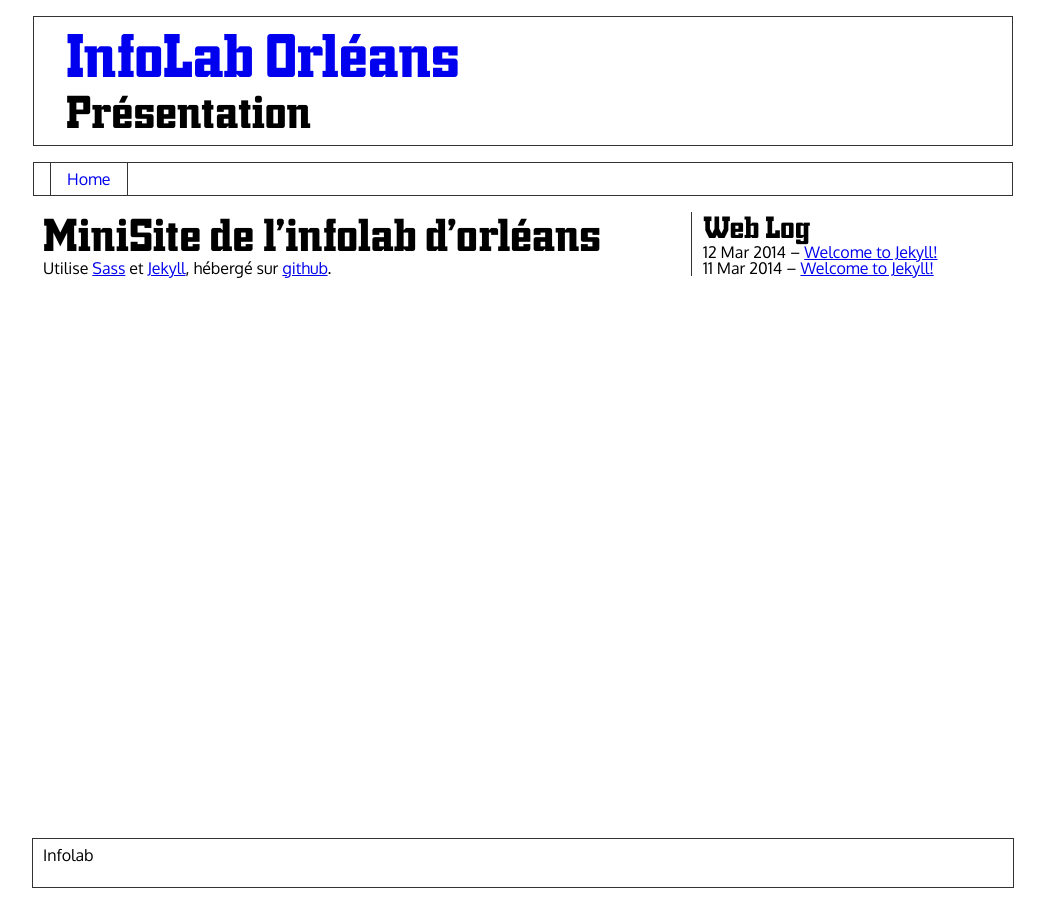
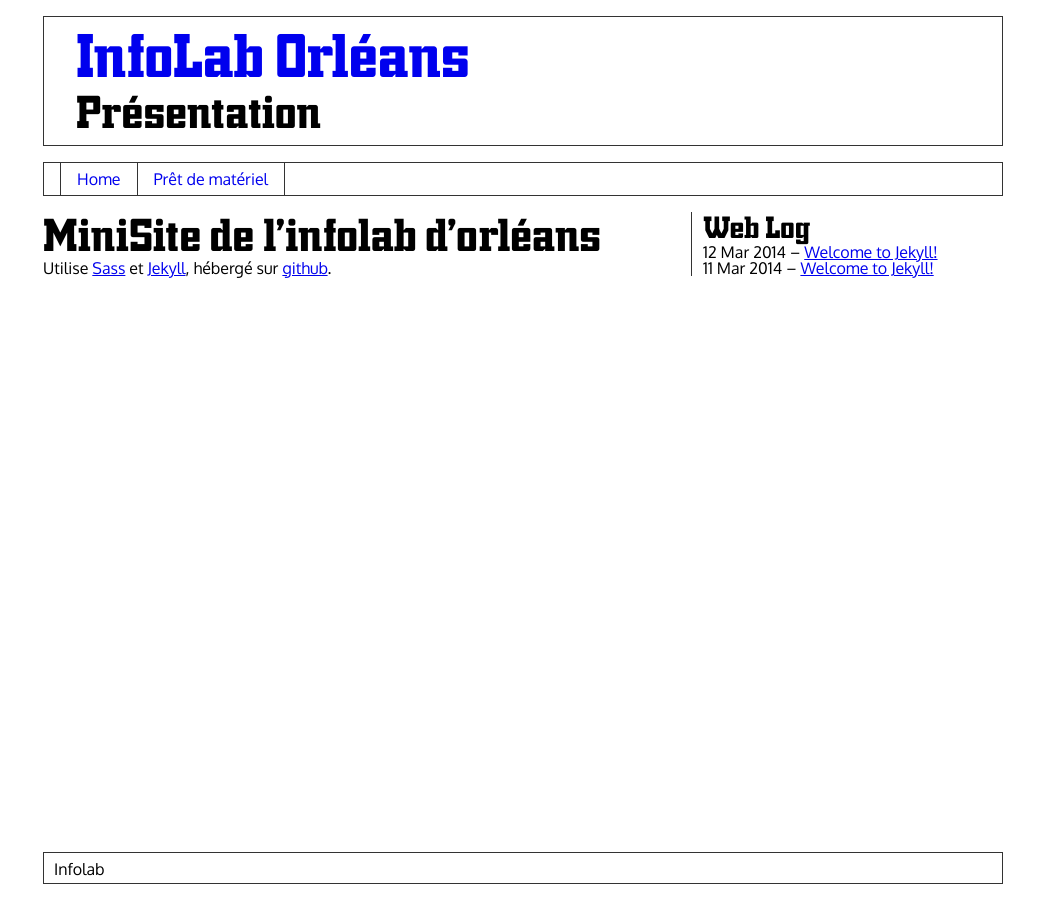
Before and after one commit to infolab/infolab.github.io, a Jekyll site: the page built from index.md, in a window 1280 px wide. Shown: the whole page, without its empty margins (117-1162 px from the left). Built offline with Jekyll 4.4.1, drawn with Linux system fonts in a browser that asks for light colours; some web fonts are replaced; Markdown is read by kramdown in place of the engine named in the settings.

Commit message:
ajout du formulaire de pret de materiel

```diff
--- a/_layouts/default.html
+++ b/_layouts/default.html
@@ -18,6 +18,7 @@
                 <nav>
                     <ul>
                         <li><a href="/">Home</a></li>
+                        <li><a href="/pret.html">Prêt de matériel</a></li>
                     </ul>
                 </nav>
             </header>
--- a/css/main.css
+++ b/css/main.css
@@ -72,16 +72,16 @@ html, body {
   min-height: 100%;
   height: auto !important;
   height: 100%;
-  margin-bottom: -62px;
+  margin-bottom: -48px;
 }
 #wrap aside {
-  height: 62px;
+  height: 48px;
 }
 
 footer {
   clear: both;
   position: relative;
-  height: 62px;
+  height: 48px;
 }
 
 h1, h2, h3, h4, h5, h6 {
@@ -121,10 +121,10 @@ body {
   width: 960px;
   margin-left: auto;
   margin-right: auto;
-  padding: 0 10px;
+  padding: 0 0px;
 }
 #wrap header {
-  margin: 0 -10px;
+  margin: 0 0px;
   padding: 16px 0px;
 }
 #wrap header h1 {
@@ -172,6 +172,7 @@ body {
 #wrap main {
   width: 648px;
   min-height: 100%;
+  margin-bottom: 16px;
   float: left;
   border-right: 1px solid #333;
 }
@@ -184,8 +185,10 @@ body {
 footer {
   width: 960px;
   height: 32px;
+  box-sizing: border-box;
   margin-left: auto;
   margin-right: auto;
+  margin-bottom: 16px;
   padding: 8px 10px;
   border: 1px solid #333;
 }
--- a/css/sass/_base.scss
+++ b/css/sass/_base.scss
@@ -8,7 +8,7 @@ $break-large: 986px;
 @import url(http://fonts.googleapis.com/css?family=Oxygen+Mono|Oxygen:400,700);
 @import "font";
 
-@include sticky-footer(62px, "#wrap", "aside", "footer");
+@include sticky-footer(48px, "#wrap", "aside", "footer");
 
 h1, h2, h3, h4, h5, h6{
     font-family: 'trump town pro';
```
Also changed, not shown: css/sass/_layout.scss (+5 -2 lines), pret.md (added, +10 -0 lines).
